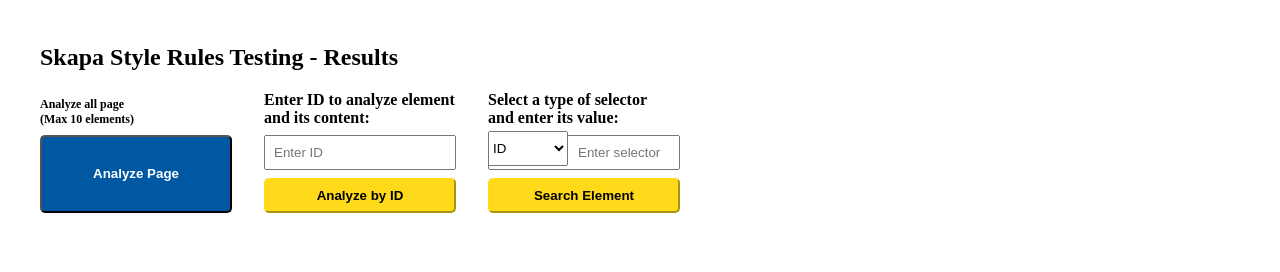
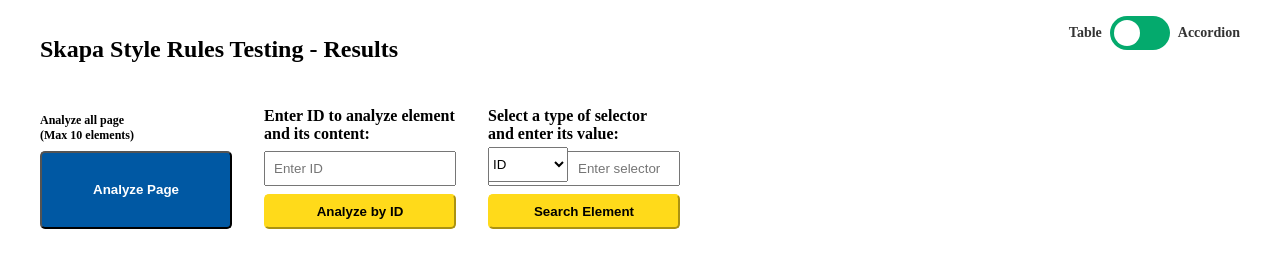
Before and after one commit to JordanAleman/Script-Chrome-Analyze-Web, a website built with webpack: page src/popup.html in a window 1280 px wide. Built offline with Linux system fonts and the light colour scheme.

Commit message:
Button switch added with styles, but not func

```diff
--- a/src/popup.css
+++ b/src/popup.css
@@ -1,3 +1,9 @@
+.header {
+	display: flex;
+    justify-content: space-between;
+    padding: 0.5rem 2rem;
+}
+
 .main {
 	width: 40rem;
 	padding: 1rem 2rem;
@@ -26,6 +32,81 @@
 
 label {
 	font-weight: bold;
+}
+
+/* -------------------------------------------------------------------------- */
+/*                                Switch slider                               */
+/* -------------------------------------------------------------------------- */
+.switch-container {
+    display: flex;
+    align-items: center;
+	column-gap: 0.5rem;
+    height: 100%;
+}
+
+.switch {
+	position: relative;
+	display: inline-block;
+	width: 60px;
+	height: 34px;
+}
+
+.switch input {
+	opacity: 0;
+	width: 0;
+	height: 0;
+}
+
+.slider {
+	position: absolute;
+	cursor: pointer;
+	top: 0;
+	left: 0;
+	right: 0;
+	bottom: 0;
+	background-color: #04AA6D;
+	-webkit-transition: 0.4s;
+	transition: 0.4s;
+}
+
+.slider:before {
+	position: absolute;
+	content: "";
+	height: 26px;
+	width: 26px;
+	left: 4px;
+	bottom: 4px;
+	background-color: white;
+	-webkit-transition: 0.4s;
+	transition: 0.4s;
+}
+
+input:checked + .slider {
+	background-color: #2196f3;
+}
+
+input:focus + .slider {
+	box-shadow: 0 0 1px #2196f3;
+}
+
+input:checked + .slider:before {
+	-webkit-transform: translateX(26px);
+	-ms-transform: translateX(26px);
+	transform: translateX(26px);
+}
+
+/* Rounded sliders */
+.slider.round {
+	border-radius: 34px;
+}
+
+.slider.round:before {
+	border-radius: 50%;
+}
+
+.label {
+	font-size: 14px;
+	color: #333;
 }
 
 /* -------------------------------------------------------------------------- */
--- a/src/popup.html
+++ b/src/popup.html
@@ -7,8 +7,18 @@
 		<link rel="stylesheet" href="popup.css" />
 	</head>
 	<body>
-		<div class="main">
+		<header class="header">
 			<h2>Skapa Style Rules Testing - Results</h2>
+			<div class="switch-container">
+				<label class="label labelTable">Table</label>
+				<label class="switch">
+					<input type="checkbox" />
+					<span class="slider round"></span>
+				</label>
+				<label class="label labelAccordion">Accordion</label>
+			</div>
+		</header>
+		<main class="main">
 			<div class="analyzeContent">
 				<div class="analyzeContentSearch">
 					<span>Analyze all page <br />(Max 10 elements)</span>
@@ -94,7 +104,7 @@
 				</table>
 			</div>
 			<div id="noResults">Element not found!</div>
-		</div>
+		</main>
 		<script src="../dist/main.bundle.js"></script>
 	</body>
 </html>
```
Also changed, not shown: dist/main.bundle.js.
